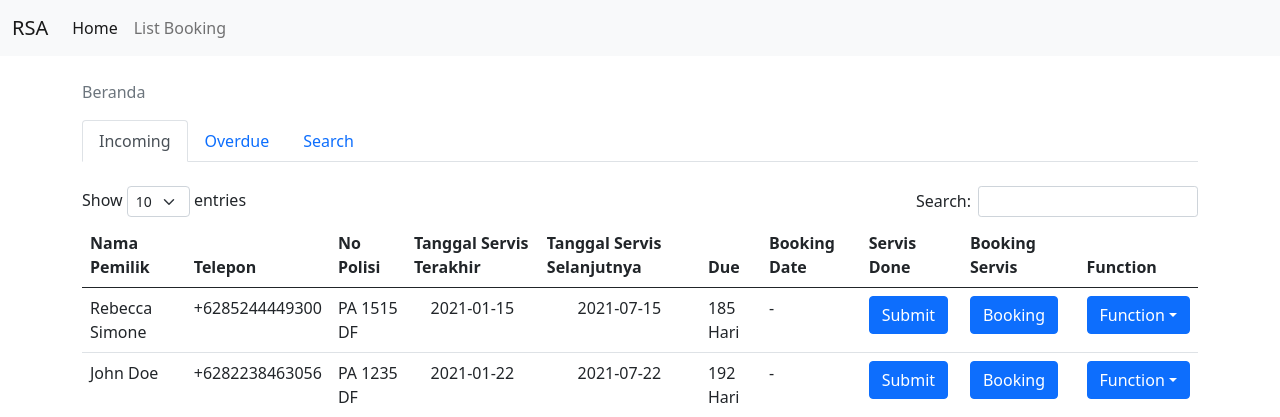
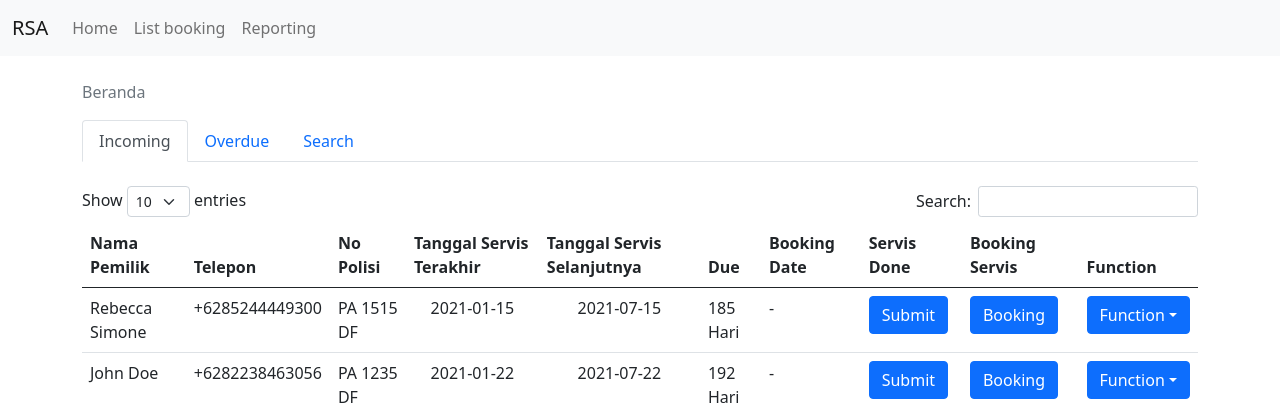
Before and after one commit to jerichosiahaya/rsa-web, a PHP site: page /index.php in a window 1280 px wide. Shown: the top 417 px of the page. Run offline with PHP 8.4, Linux system fonts and the light colour scheme; data comes from the database, SQL or seed files in the repository; some libraries are stand-ins or nearby versions.

Commit message:
Add files via upload

```diff
--- /dev/null
+++ b/include/footer.php
@@ -0,0 +1,5 @@
+<footer class="footer mt-5" style="background-color:aqua; position:relative; clear:both;">
+    <div class="container pt-2 pb-2" style="text-align: center;">
+        <span class="text-muted" style="font-size: 10pt;">Reminder Servis Berkala (RSA) | Version: 1.1.0</span>
+    </div>
+</footer>
--- a/include/navbar.php
+++ b/include/navbar.php
@@ -7,13 +7,13 @@
             <a class="navbar-brand" href="#">RSA</a>
             <ul class="navbar-nav me-auto mb-2 mb-lg-0">
                 <li class="nav-item">
-                    <a class="nav-link active" aria-current="location" href="index.php">Home</a>
+                    <a class="nav-link" aria-current="location" href="index.php">Home</a>
                 </li>
                 <li class="nav-item">
-                    <a class="nav-link" href="list_booking.php" tabindex="-1">List Booking</a>
+                    <a class="nav-link" href="list_booking.php" tabindex="-1">List booking</a>
                 </li>
                 <li class="nav-item">
-                    <a class="nav-link" href="#"></a>
+                    <a class="nav-link" href="reporting.php">Reporting</a>
                 </li>
             </ul>
         </div>
```
